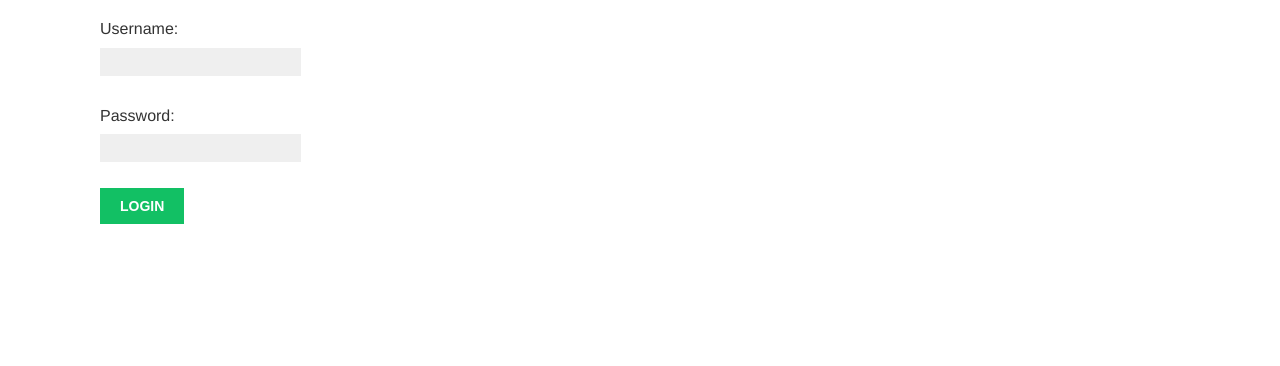
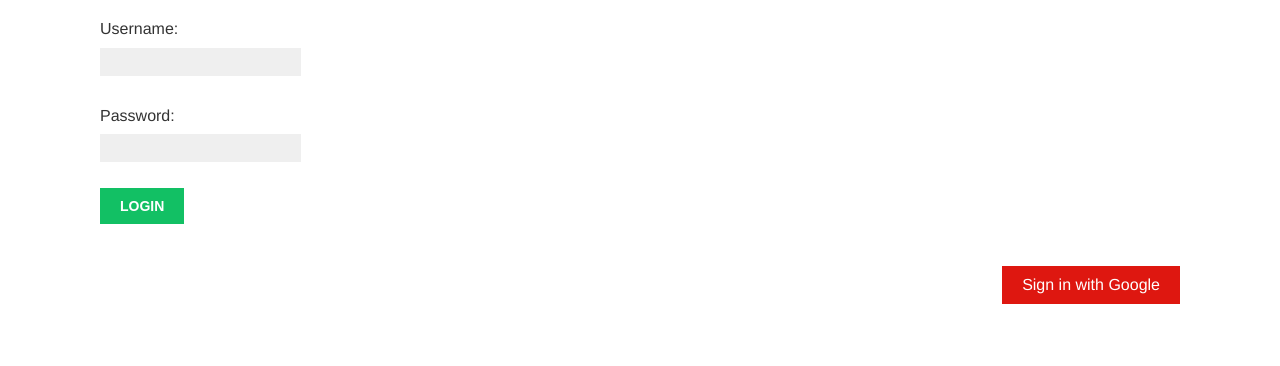
Before and after one commit to Jusblazm/django-social-app, a Django app: template bookmarks/account/templates/account/login.html in a window 1280 px wide. Shown: the part 201-567 px from the top of the page. Run offline with Django 5.2, Linux system fonts and the light colour scheme; the template is opened without the code that fills it: values that come from a table or form of the project are taken from there, others are empty; some web fonts are replaced.

Commit message:
google oauth

```diff
--- a/bookmarks/account/templates/account/login.html
+++ b/bookmarks/account/templates/account/login.html
@@ -10,4 +10,11 @@
         {% csrf_token %}
         <p><input type="submit" value="Login"></p>
     </form>
+    <div class="social">
+        <ul>
+            <li class="google">
+                <a href="{% url "social:begin" "google-oauth2" %}">Sign in with Google</a>
+            </li>
+        </ul>
+    </div>
 {% endblock %}
```
